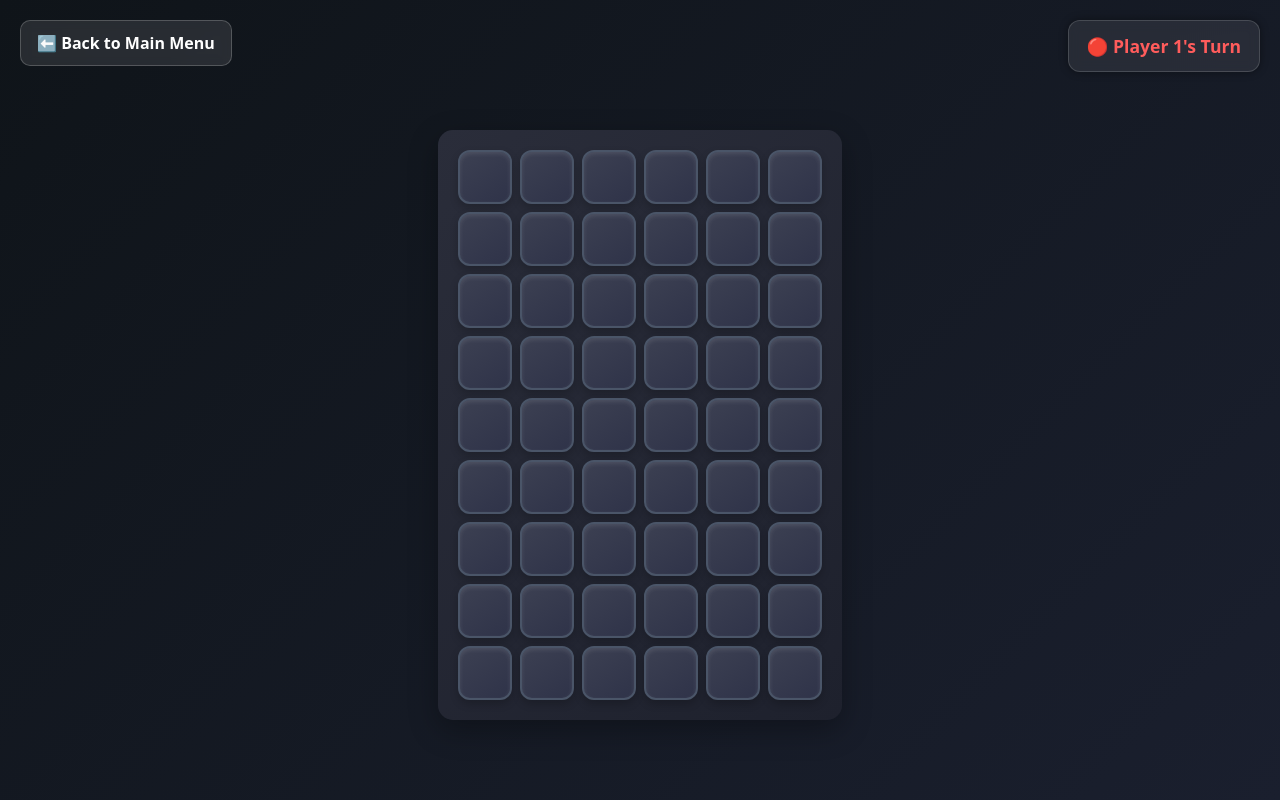
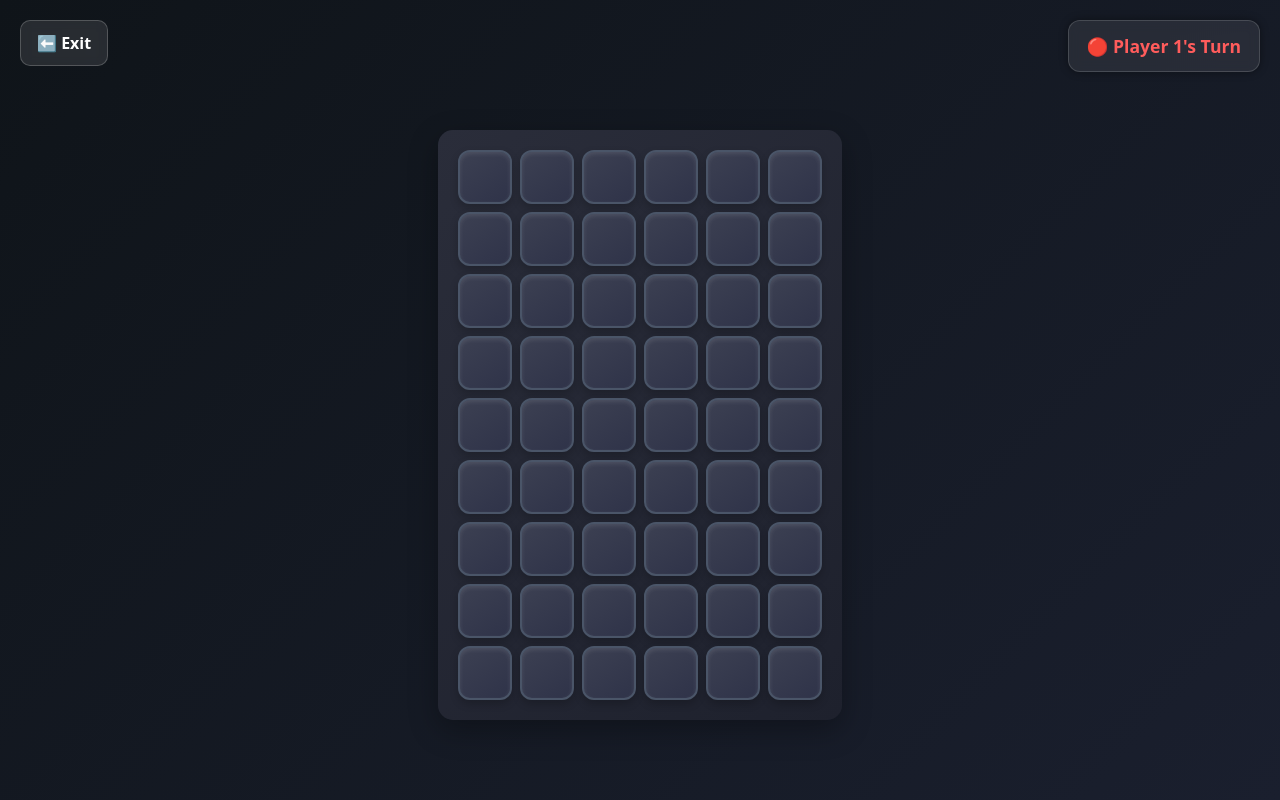
Before and after one commit to mahmud1628/chain-reaction, a React (Vite) app: page /game in a window 1280 px wide. Built offline with nearby package versions, Linux system fonts and the light colour scheme.

Commit message:
Back button text change

```diff
--- a/src/components/TopBarInGamePlay.jsx
+++ b/src/components/TopBarInGamePlay.jsx
@@ -7,7 +7,7 @@ const TopBarInGamePlay = ({ current_player, player_names }) => {
     return (
         <>
     <Link to="/" className="back-btn">
-        ⬅️ Back to Main Menu
+        ⬅️ Exit
       </Link>
             <PlayerTurn current_player={current_player} player_names={player_names} />
       </>
```
